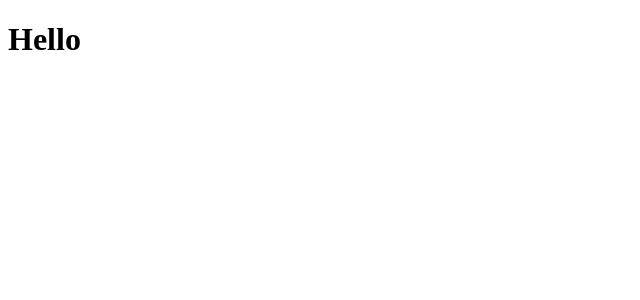
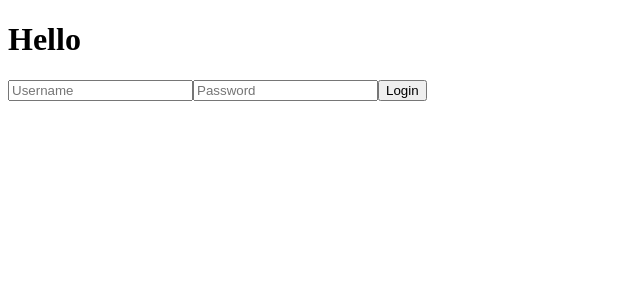
Before and after one commit to AlbertoRoldanUX-code/Registration-Screen, a React (Create React App) app: page / in a window 1280 px wide. Shown: the top 300 px of the page, without its empty margins (0-640 px from the left). Built offline with nearby package versions, Linux system fonts and the light colour scheme.

Commit message:
Add and import Login component in App component

```diff
--- a/src/components/App.jsx
+++ b/src/components/App.jsx
@@ -1,10 +1,11 @@
 import React from 'react';
+import Login from "./Login";
 
 
 function App() {
   return ( <div className="container">
   <h1>Hello</h1>
-
+  <Login />
 </div>
   );
 }
```
